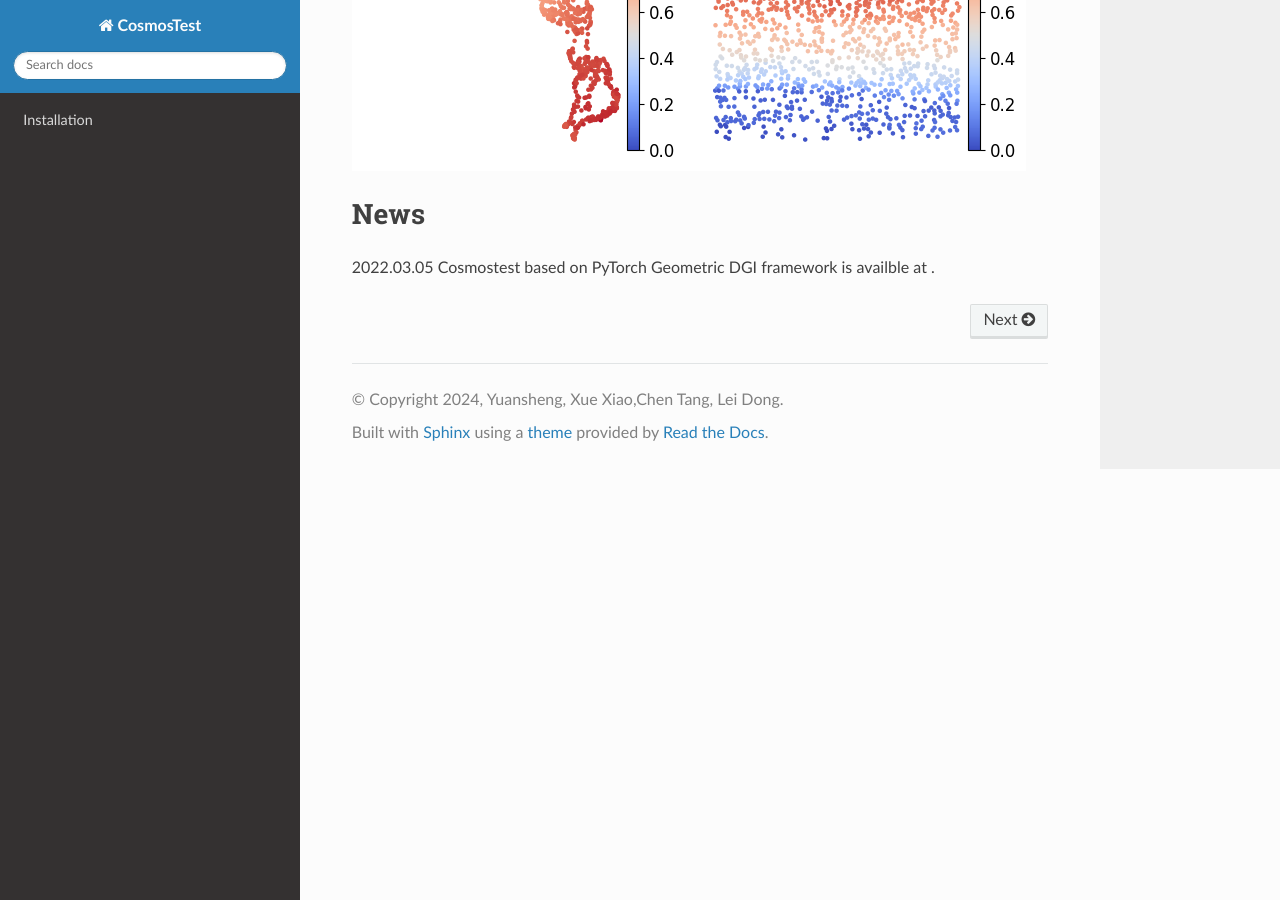
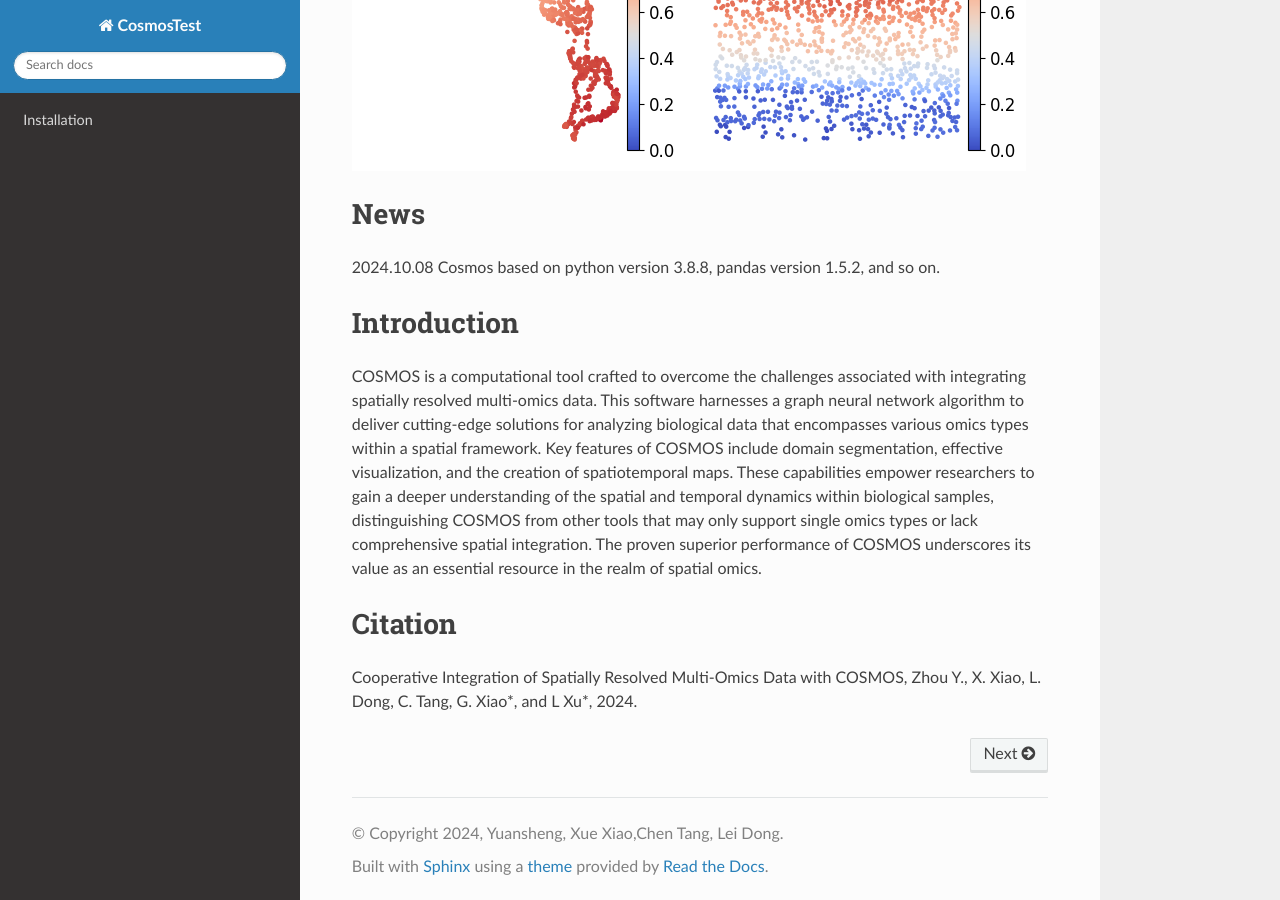
Before and after one commit to snowriverxiao/cosmostest, a Sphinx documentation site: the page built from docs/source/index.rst, in a window 1280 px wide and 900 px high, scrolled down 611 px. Built offline with Sphinx 7.4.7 and the Read the Docs theme 3.1.0, drawn with Linux system fonts in a browser that asks for light colours; pages that are not in the unit, such as notebooks, are missing from menus.

Commit message:
Update index.rst

```diff
--- a/docs/source/index.rst
+++ b/docs/source/index.rst
@@ -24,4 +24,26 @@ Contents
 
 News
 ========
-2022.03.05 Cosmostest based on PyTorch Geometric DGI framework is availble at .
+
+2024.10.08 Cosmos based on python version 3.8.8, pandas version 1.5.2, and so on.
+
+Introduction
+========
+
+COSMOS is a computational tool crafted to overcome the challenges associated
+with integrating spatially resolved multi-omics data. This software harnesses a
+graph neural network algorithm to deliver cutting-edge solutions for analyzing
+biological data that encompasses various omics types within a spatial framework.
+Key features of COSMOS include domain segmentation, effective visualization, and
+the creation of spatiotemporal maps. These capabilities empower researchers to
+gain a deeper understanding of the spatial and temporal dynamics within
+biological samples, distinguishing COSMOS from other tools that may only support
+single omics types or lack comprehensive spatial integration. The proven
+superior performance of COSMOS underscores its value as an essential resource in
+the realm of spatial omics.
+
+Citation
+========
+
+Cooperative Integration of Spatially Resolved Multi-Omics Data with
+COSMOS, Zhou Y., X. Xiao, L. Dong, C. Tang, G. Xiao*, and L Xu*, 2024.
```
